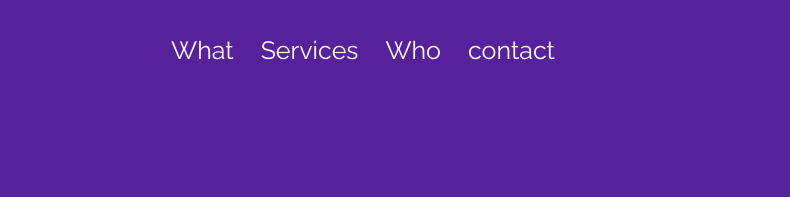
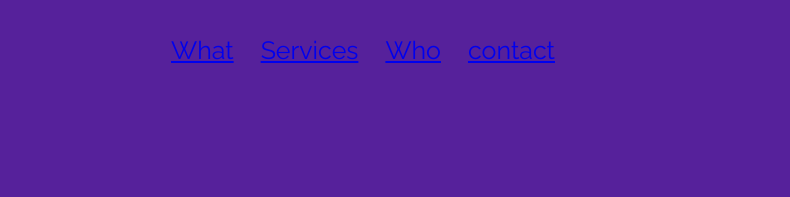
Before and after one commit to rocoto-tech/matchaTechnologies, a website built with Parcel: page index.pug in a window 1280 px wide. Shown: the top 197 px of the page, 277-1067 px from the left. Built offline with nearby package versions, Linux system fonts and the light colour scheme.

Commit message:
add navegacion

```diff
--- a/index.pug
+++ b/index.pug
@@ -19,10 +19,10 @@ html(lang='en')
 					img(src="img/matchalogocolor.png", alt="Logo en colores matcha")
 
 				div.navbar__titles
-					a What
-					a Services
-					a Who
-					a contact
+					a(href="#") What
+					a(href="#services") Services
+					a(href="#who") Who
+					a(href="#contact") contact
 
 				div.navbar__social
 					img(src="img/facebook.png", alt="Logo de facebook")
@@ -60,6 +60,7 @@ html(lang='en')
 
 		include includes/mixins.pug
 		//- ------------------------------- services ------------------------------- -//
+		br(id="services")
 		section.services.container
 			img.centerimg(src="img/services.png", alt="title services")
 			.services__box
@@ -68,6 +69,7 @@ html(lang='en')
 				+sbox('Product Desing', 'Creation of intuitive and functional software that is easy to use','img/services1.png')
 				+sbox('Branding', 'We provide logo design and branding guidelines','img/services1.png')
 		//- ------------------------------ why matcha ------------------------------ -//
+		br(id="why")
 		section.whymatcha.container
 			img.centerimg(src="img/why.png", alt="title why matcha")
 			.whymatcha__box.centerimg
@@ -77,6 +79,7 @@ html(lang='en')
 					p We are passionate about opportunities to innovate and find ways to solve business chalanges
 				img(src="img/why1.png", alt="image why matcha")
 		//- ------------------------------- whoweare ------------------------------- -//
+		br(id="who")
 		section.whoare.container
 			img.centerimg(src="img/who.png", alt="title who we are" )
 			.whoare__box
@@ -93,6 +96,7 @@ html(lang='en')
 						p Lorem ipsum dolor sit amet, consectetur adipiscing elit, sed do eiusmod tempor incididunt ut labore et dolore magna aliqua
 						a(href="#") SEE PORTFOLIO
 		//- -------------------------------- contact ------------------------------- -//
+		br(id="contact")
 		section.contact.container
 			img.centerimg(src="img/contact.png", alt="title contact" )
 			.contact__box
--- a/main.sass
+++ b/main.sass
@@ -2,6 +2,8 @@ $fuente: 'Raleway', sans-serif
 $color1: #4EB748
 $color2: #56219B
 
+html
+	scroll-behavior: smooth
 
 
 body
@@ -11,6 +13,7 @@ body
 
 .container
 	padding: 50px 18%
+	// margin-top: 20px
 
 /* -------------------------------- services -------------------------------- */
 .services
```
